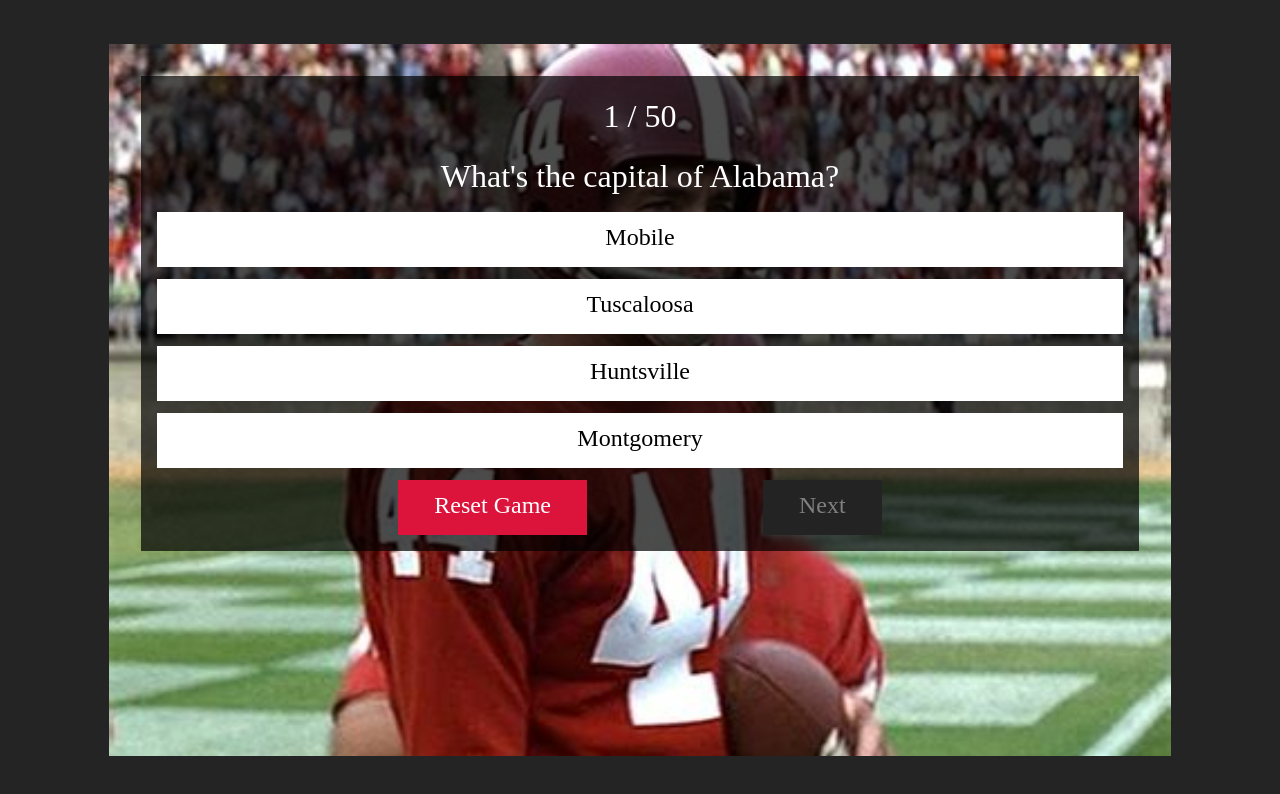
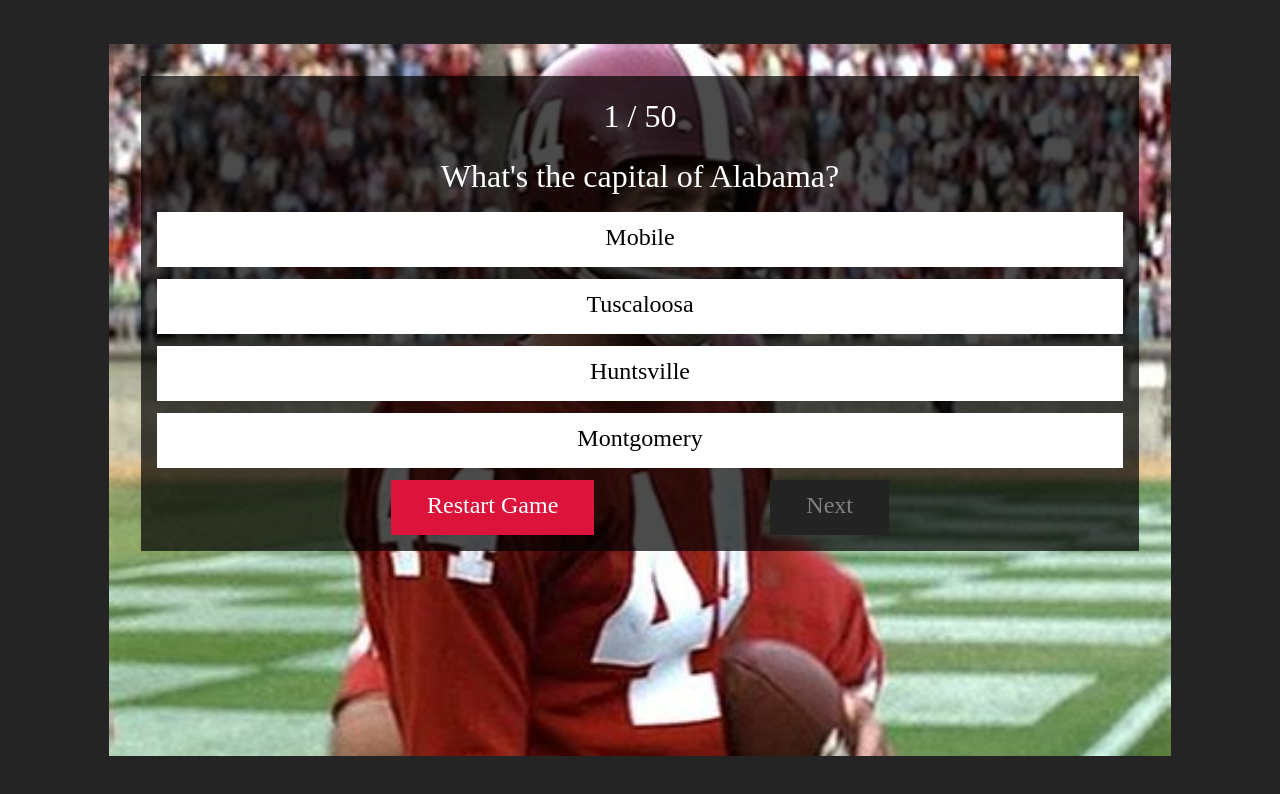
Before and after one commit to EGROENE/us-capitals-quiz, a React (Vite) app: page / in a window 1280 px wide. Both pictures are taken after a click on the button "LET'S GO!". Shown: the top 794 px of the page. Built offline with nearby package versions, Linux system fonts and the light colour scheme; a web font is replaced by a local one.

Commit message:
Display diff txt in 'next' btn if last question
Also, del ButtonContainer component, simply putting buttons themselves in the appropriate places.

```diff
--- a/src/Components/ButtonContainer/ButtonContainer.tsx
+++ /dev/null
@@ -1,29 +0,0 @@
-interface ButtonContainerProps {
-  toNextState?: void;
-  stateHasBeenAnswered?: boolean;
-  btnOneText: string;
-  btnTwoText: string;
-}
-
-const ButtonContainer = (props: ButtonContainerProps) => {
-  function refreshPage(): void {
-    window.location.reload();
-  }
-
-  return (
-    <div className="buttons-container">
-      <button className="first-btn" onClick={refreshPage}>
-        {props.btnOneText}
-      </button>
-      <button
-        disabled={!props.stateHasBeenAnswered}
-        className="second-btn"
-        onClick={props.toNextState}
-      >
-        {props.btnTwoText}
-      </button>
-    </div>
-  );
-};
-
-export default ButtonContainer;
--- a/src/Components/State/State.tsx
+++ b/src/Components/State/State.tsx
@@ -1,5 +1,4 @@
 import { Dispatch, SetStateAction, useState } from "react";
-import ButtonContainer from "../ButtonContainer/ButtonContainer";
 import AnswerResult from "../AnswerResult/AnswerResult";
 
 export interface StateAnswerObject {
@@ -70,6 +69,10 @@ const State = (props: StateProps) => {
     }
   };
 
+  function refreshPage(): void {
+    window.location.reload();
+  }
+
   return (
     <section
       id={`display-question-${props.stateName.toLowerCase()}`}
@@ -97,12 +100,20 @@ const State = (props: StateProps) => {
           isCorrect={props.isCorrect}
         />
       )}
-      <ButtonContainer
-        btnOneText="Reset Game"
-        btnTwoText="Next"
-        toNextState={props.toNextState}
-        stateHasBeenAnswered={props.stateHasBeenAnswered}
-      />
+      <div className="buttons-container">
+        <button className="first-btn" onClick={refreshPage}>
+          Restart Game
+        </button>
+        <button
+          disabled={!props.stateHasBeenAnswered}
+          className="second-btn"
+          onClick={props.toNextState}
+        >
+          {props.currentIndex === props.statesInfoLength - 1
+            ? "See Results!"
+            : "Next"}
+        </button>
+      </div>
     </section>
   );
 };
```
